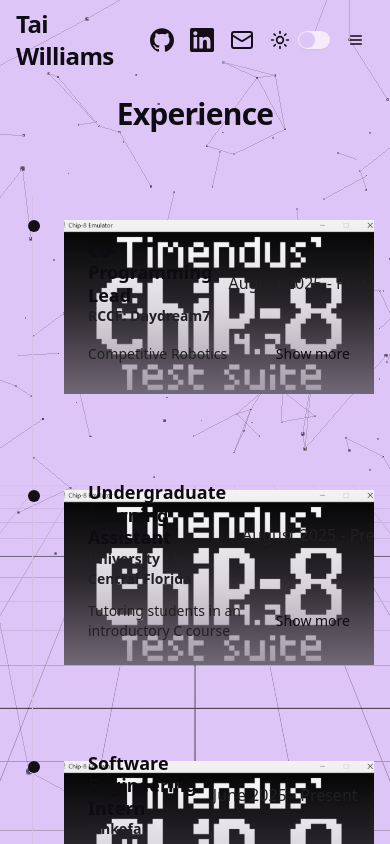
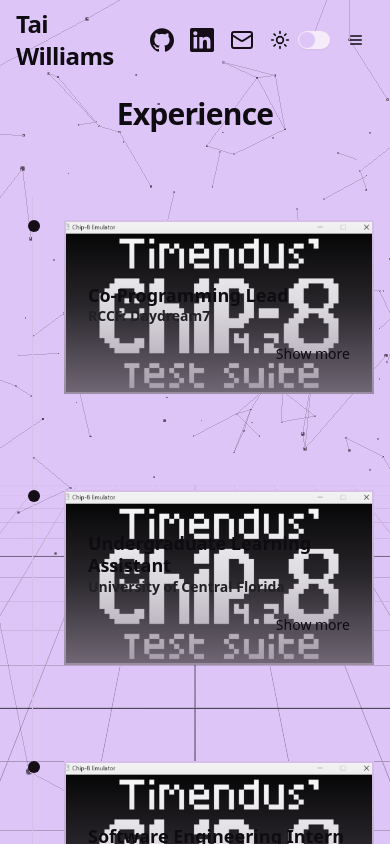
Before and after one commit to TWilliamsA7/portfolio, a Next.js app: page /experience in a window 390 px wide. Shown: the top 844 px of the page. Built offline with nearby package versions, Linux system fonts and the light colour scheme.

Commit message:
Mobile responsive display with hidden elements

```diff
--- a/src/components/experience/ExperienceCard.tsx
+++ b/src/components/experience/ExperienceCard.tsx
@@ -30,7 +30,7 @@ export default function ExperienceCard({
             src={experience.image}
             alt={`${experience.name}-${experience.organization}`}
             fill
-            className="object-cover"
+            className="object-cover border-2"
             priority={false}
           />
 
@@ -48,14 +48,14 @@ export default function ExperienceCard({
                 </p>
               </div>
 
-              <span className="text-md text-muted-foreground whitespace-nowrap">
+              <span className="text-md text-muted-foreground whitespace-nowrap hidden md:block">
                 {experience.start_date} - {experience.end_date}
               </span>
             </div>
 
             <div className="mt-3 flex items-center gap-2">
               {/* Add more metadata here */}
-              <p className="text-sm text-muted-foreground">
+              <p className="text-sm text-muted-foreground hidden md:block">
                 {experience.short_description}
               </p>
               <Button
@@ -80,6 +80,9 @@ export default function ExperienceCard({
               className="overflow-hidden"
             >
               <div className="bg-card px-6 py-5 rounded-2xl">
+                <span className="text-md text-primary whitespace-nowrap md:hidden block">
+                  {experience.start_date} - {experience.end_date}
+                </span>
                 <p className="text-sm text-muted-foreground">
                   {experience.long_description}
                 </p>
```
